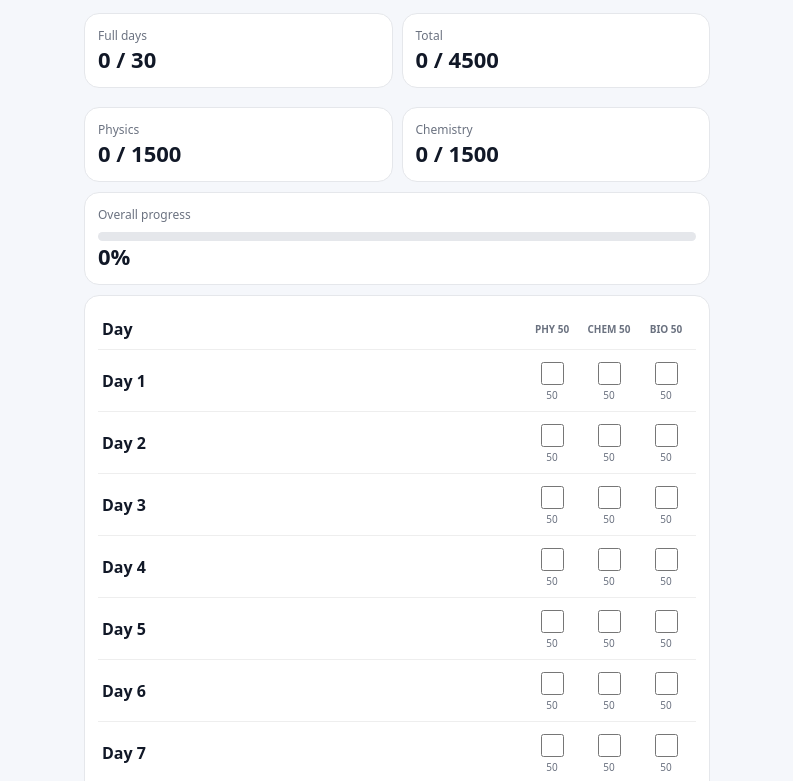
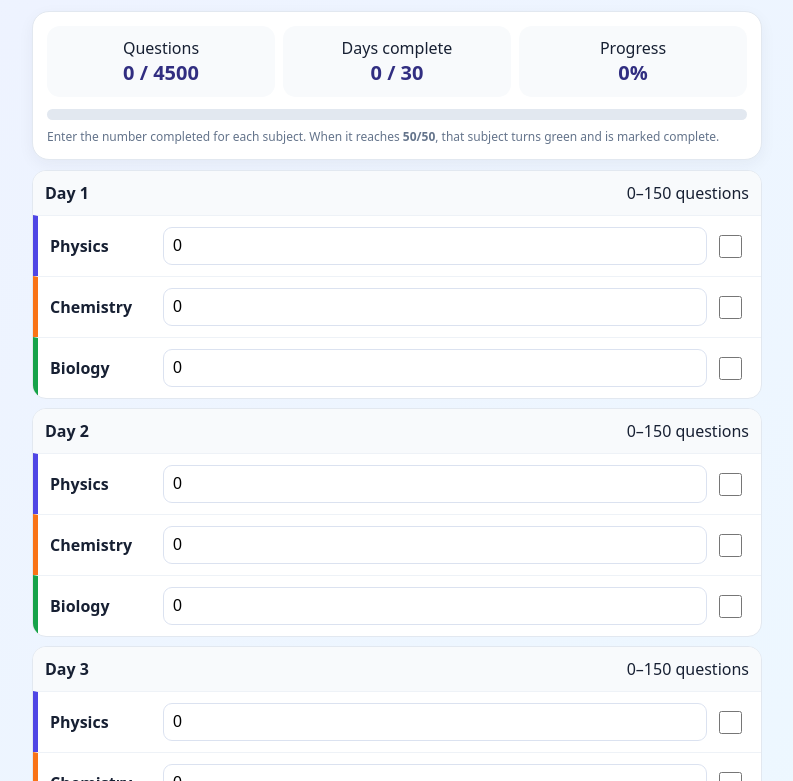
Before and after one commit to nafeakhter/Qp-tracker, a plain HTML site: page index.html in a window 1280 px wide. Shown: the part 85-866 px from the top of the page, without its empty margins (243-1036 px from the left). Drawn offline with Linux system fonts and the light colour scheme.

Commit message:
Add files via upload

```diff
--- a/index.html
+++ b/index.html
@@ -1,34 +1,91 @@
 <!doctype html>
-<html lang="en"><head>
-<meta charset="utf-8"><meta name="viewport" content="width=device-width,initial-scale=1,viewport-fit=cover">
-<meta name="theme-color" content="#111827"><link rel="manifest" href="manifest.json">
-<title>NEET PCB Tracker</title>
+<html lang="en">
+<head>
+<meta charset="utf-8">
+<meta name="viewport" content="width=device-width,initial-scale=1">
+<meta name="theme-color" content="#4338ca">
+<link rel="manifest" href="manifest.json">
+<title>NEET PCB 30-Day Tracker</title>
 <style>
-*{box-sizing:border-box}body{margin:0;font-family:system-ui;background:#f5f7fb;color:#111827}.wrap{max-width:650px;margin:auto;padding:16px 12px 30px}
-h1{margin:3px 0;font-size:24px}.sub{color:#6b7280;font-size:14px;margin-bottom:14px}.stats{display:grid;grid-template-columns:repeat(2,1fr);gap:9px}
-.card{background:#fff;border:1px solid #e5e7eb;border-radius:15px;padding:13px;margin-top:10px}.label{font-size:12px;color:#6b7280}.big{font-size:22px;font-weight:800}
-.bar{height:9px;background:#e5e7eb;border-radius:99px;overflow:hidden;margin-top:9px}.fill{height:100%;width:0;background:#2563eb}
-.day{display:grid;grid-template-columns:55px 1fr 52px 52px 52px;gap:5px;align-items:center;padding:9px 4px;border-bottom:1px solid #eee}.day:last-child{border:0}
-.day.done{background:#f0fdf4}.head{text-align:center;font-size:10px;color:#6b7280;font-weight:700}.subj{display:flex;flex-direction:column;align-items:center;font-size:10px;color:#6b7280}.subj input{width:23px;height:23px}
-button{margin-top:12px;padding:10px 14px;border:1px solid #d1d5db;border-radius:11px;background:white;font-weight:650}
-@media(max-width:420px){.day{grid-template-columns:45px 1fr 47px 47px 47px}}
-</style></head><body><main class="wrap">
-<h1>NEET PCB Tracker</h1><div class="sub">30 days • 150 questions/day</div>
-<div class="stats"><div class="card"><div class="label">Full days</div><div class="big" id="days">0 / 30</div></div>
-<div class="card"><div class="label">Total</div><div class="big" id="total">0 / 4500</div></div>
-<div class="card"><div class="label">Physics</div><div class="big" id="phy">0 / 1500</div></div>
-<div class="card"><div class="label">Chemistry</div><div class="big" id="chem">0 / 1500</div></div></div>
-<div class="card"><div class="label">Overall progress</div><div class="bar"><div id="fill" class="fill"></div></div><div id="pct" class="big">0%</div></div>
-<div class="card"><div class="day"><b>Day</b><span></span><span class="head">PHY 50</span><span class="head">CHEM 50</span><span class="head">BIO 50</span></div><div id="list"></div></div>
-<button id="reset">Reset all</button>
+*{box-sizing:border-box}body{margin:0;font-family:system-ui,-apple-system,Segoe UI,sans-serif;background:linear-gradient(135deg,#eef2ff,#ecfeff,#fdf2f8);color:#172033}
+.wrap{max-width:760px;margin:auto;padding:15px}h1{color:#312e81;margin:4px 0}.sub{color:#64748b;font-size:13px;margin-bottom:12px}
+.card{background:#fff;border:1px solid #e2e8f0;border-radius:17px;padding:14px;margin:10px 0;box-shadow:0 5px 16px #1e293b0d}
+.summary{display:grid;grid-template-columns:repeat(3,1fr);gap:8px}.stat{padding:11px;border-radius:13px;background:#f8fafc;text-align:center}.stat b{display:block;font-size:20px;color:#312e81}
+.progress{height:11px;background:#e2e8f0;border-radius:99px;overflow:hidden}.fill{height:100%;background:linear-gradient(90deg,#4f46e5,#06b6d4);width:0}
+.day{border:1px solid #e2e8f0;border-radius:14px;margin:9px 0;overflow:hidden;background:#fff}.dayhead{padding:11px 12px;background:#f8fafc;display:flex;justify-content:space-between;align-items:center}
+.dayhead.done{background:#dcfce7;color:#166534}.subject{padding:11px 12px;border-top:1px solid #eef2f7;display:grid;grid-template-columns:105px 1fr 34px;gap:8px;align-items:center}
+.subject.physics{border-left:5px solid #4f46e5}.subject.chemistry{border-left:5px solid #f97316}.subject.biology{border-left:5px solid #16a34a}
+input[type=number]{width:100%;padding:9px;border:1px solid #dbe2f0;border-radius:9px;font-size:16px}.check{width:23px;height:23px;accent-color:#16a34a}
+button{border:1px solid #dbe2f0;background:#fff;border-radius:10px;padding:9px 12px;font-weight:700;color:#334155}.danger{background:#fff1f2;color:#be123c;border-color:#fecaca}
+.note{font-size:12px;color:#64748b;margin-top:8px}
+@media(max-width:520px){.summary{grid-template-columns:1fr 1fr 1fr}.subject{grid-template-columns:90px 1fr 32px}}
+</style>
+</head>
+<body>
+<main class="wrap">
+<h1>NEET PCB 30-Day Tracker</h1>
+<div class="sub">150 questions every day • 50 Physics + 50 Chemistry + 50 Biology</div>
+
+<div class="card">
+<div class="summary">
+<div class="stat"><span>Questions</span><b id="total">0 / 4500</b></div>
+<div class="stat"><span>Days complete</span><b id="days">0 / 30</b></div>
+<div class="stat"><span>Progress</span><b id="pct">0%</b></div>
+</div>
+<div style="margin-top:12px" class="progress"><div id="bar" class="fill"></div></div>
+<div class="note">Enter the number completed for each subject. When it reaches <b>50/50</b>, that subject turns green and is marked complete.</div>
+</div>
+
+<div id="daysList"></div>
+
+<div class="card">
+<button class="danger" id="reset">Reset all 30 days</button>
+<div class="note">This reset affects only this tracker.</div>
+</div>
+</main>
 <script>
-const K='neet-pcb-v2';let s=JSON.parse(localStorage.getItem(K)||'null')||Array.from({length:30},()=>[0,0,0]);
-const list=document.getElementById('list');
-for(let d=0;d<30;d++){let r=document.createElement('div');r.className='day';r.innerHTML='<b>Day '+(d+1)+'</b><span></span>'+[0,1,2].map(x=>'<label class="subj"><input type="checkbox" data-d="'+d+'" data-s="'+x+'">50</label>').join('');list.appendChild(r)}
-function draw(){let t=[0,0,0];s.forEach(x=>x.forEach((v,i)=>t[i]+=v?50:0));let total=t[0]+t[1]+t[2],full=s.filter(x=>x.every(Boolean)).length,p=Math.round(total/4500*100);
-days.textContent=full+' / 30';totalEl.textContent=total+' / 4500';phy.textContent=t[0]+' / 1500';chem.textContent=t[1]+' / 1500';pct.textContent=p+'%';fill.style.width=p+'%';
-list.querySelectorAll('input').forEach(i=>i.checked=!!s[i.dataset.d][i.dataset.s]);list.querySelectorAll('.day').forEach((r,i)=>r.classList.toggle('done',s[i].every(Boolean)));localStorage.setItem(K,JSON.stringify(s))}
-const days=document.getElementById('days'),totalEl=document.getElementById('total'),phy=document.getElementById('phy'),chem=document.getElementById('chem'),pct=document.getElementById('pct'),fill=document.getElementById('fill');
-list.addEventListener('change',e=>{if(e.target.matches('input')){s[e.target.dataset.d][e.target.dataset.s]=e.target.checked?1:0;draw()}});
-document.getElementById('reset').onclick=()=>{if(confirm('Reset all progress?')){s=Array.from({length:30},()=>[0,0,0]);draw()}};draw();
-</script></main><script>if('serviceWorker' in navigator) navigator.serviceWorker.register('sw.js');</script></body></html>
+const KEY="neet-pcb-30-v2";
+let data=JSON.parse(localStorage.getItem(KEY)||"null")||Array.from({length:30},()=>[0,0,0]);
+const save=()=>{localStorage.setItem(KEY,JSON.stringify(data));render()};
+const clamp=n=>Math.max(0,Math.min(50,Number(n)||0));
+function render(){
+ let total=data.flat().reduce((a,b)=>a+b,0);
+ let full=data.filter(d=>d.every(x=>x===50)).length;
+ document.getElementById("total").textContent=`${total} / 4500`;
+ document.getElementById("days").textContent=`${full} / 30`;
+ let pct=Math.round(total/4500*100);
+ document.getElementById("pct").textContent=pct+"%";
+ document.getElementById("bar").style.width=pct+"%";
+ document.getElementById("daysList").innerHTML=data.map((d,i)=>{
+   const done=d.every(x=>x===50);
+   return `<div class="day">
+   <div class="dayhead ${done?"done":""}"><b>Day ${i+1}</b><span>${done?"✓ Complete":"0–150 questions"}</span></div>
+   ${["Physics","Chemistry","Biology"].map((s,j)=>{
+      let v=d[j], cls=s.toLowerCase(), complete=v===50;
+      return `<div class="subject ${cls}" style="${complete?"background:#dcfce7":""}">
+        <b>${s}</b>
+        <input aria-label="${s} questions for Day ${i+1}" type="number" min="0" max="50" value="${v}" data-day="${i}" data-sub="${j}">
+        <input class="check" type="checkbox" ${complete?"checked":""} data-check="${i}" data-sub="${j}" title="50 completed">
+      </div>`;
+   }).join("")}
+   </div>`;
+ }).join("");
+}
+document.getElementById("daysList").addEventListener("input",e=>{
+ if(e.target.dataset.day!==undefined){data[+e.target.dataset.day][+e.target.dataset.sub]=clamp(e.target.value);save()}
+});
+document.getElementById("daysList").addEventListener("change",e=>{
+ if(e.target.dataset.check!==undefined){
+   const d=+e.target.dataset.check,s=+e.target.dataset.sub;
+   data[d][s]=e.target.checked?50:0;save();
+ }
+});
+document.getElementById("reset").onclick=()=>{
+ if(confirm("Reset all 30 days? This will erase the question counts in this tracker.")){
+   data=Array.from({length:30},()=>[0,0,0]);save();
+ }
+};
+render();
+</script>
+<script>if("serviceWorker"in navigator)navigator.serviceWorker.register("sw.js");</script>
+</body></html>
--- a/sw.js
+++ b/sw.js
@@ -1 +1 @@
-const CACHE="neet-pcb-v2";self.addEventListener("install",e=>e.waitUntil(caches.open(CACHE).then(c=>c.addAll(["./","./index.html","./manifest.json","./icon.svg"]))));self.addEventListener("fetch",e=>e.respondWith(caches.match(e.request).then(r=>r||fetch(e.request))))
+const C='pcb-tracker-v2';const A=['./','./index.html','./manifest.json','./icon.svg','./sw.js'];self.addEventListener('install',e=>e.waitUntil(caches.open(C).then(c=>c.addAll(A))));self.addEventListener('activate',e=>e.waitUntil(caches.keys().then(k=>Promise.all(k.filter(x=>x!==C).map(x=>caches.delete(x))))));self.addEventListener('fetch',e=>e.respondWith(caches.match(e.request).then(r=>r||fetch(e.request))));
```
Also changed, not shown: icon.svg, manifest.json.
